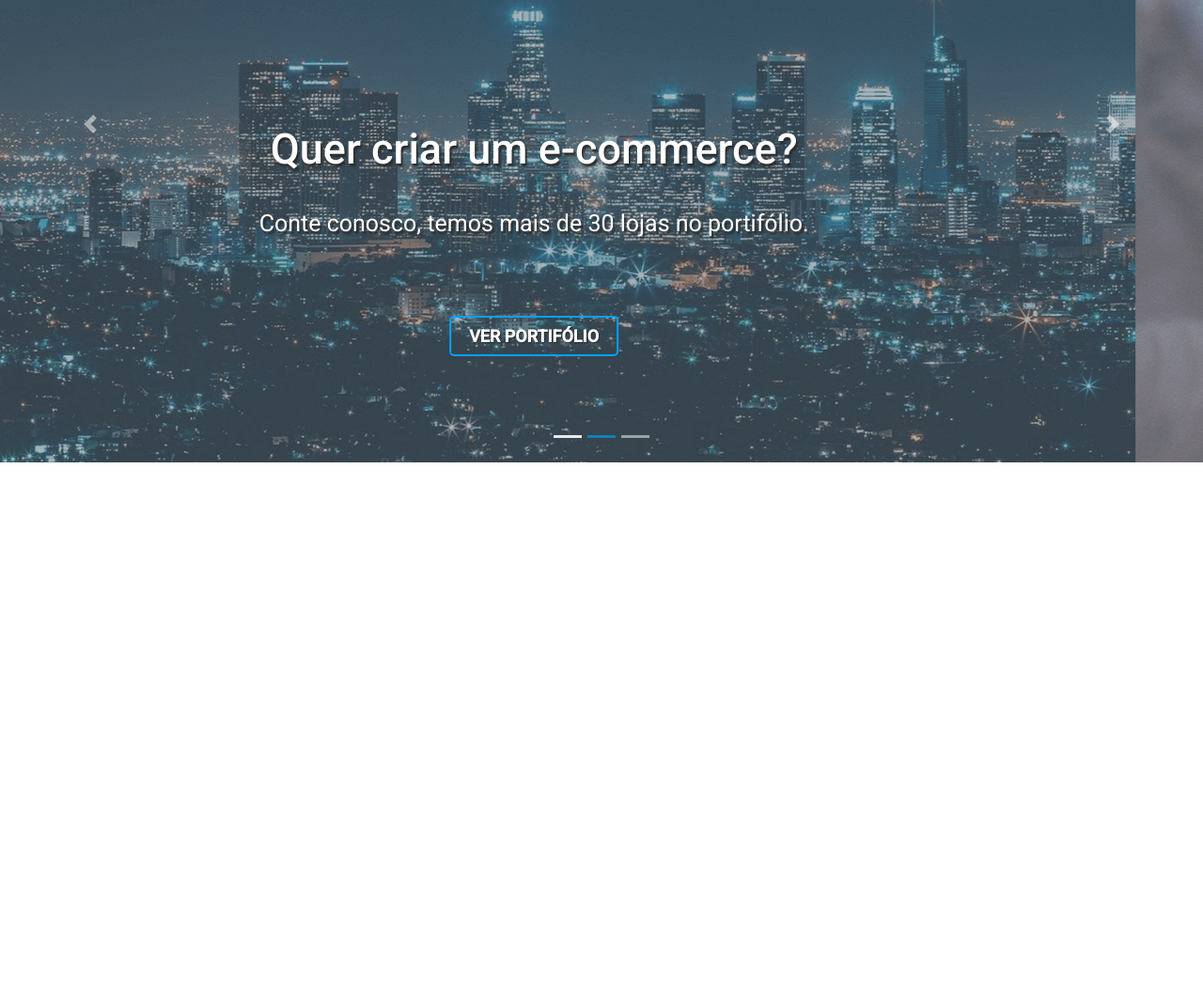
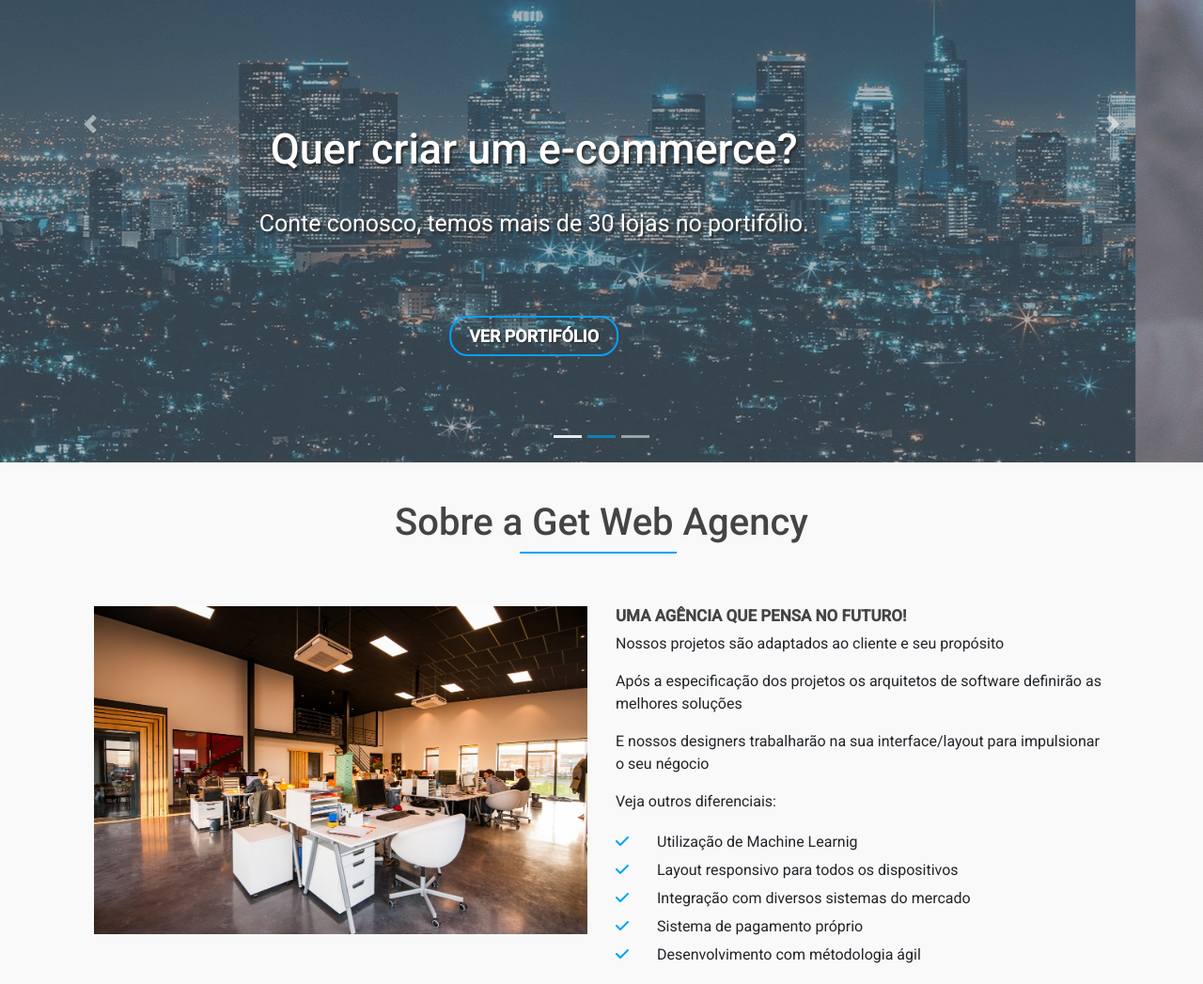
Before and after one commit to gabrielbtera/GetWebAgency, a plain HTML site: page index.html in a window 1280 px wide. Shown: the part 228-1275 px from the top of the page at 94% size. Before the commit the page ends 800 px from the top, so only its background shows below. Drawn offline with nearby package versions, Linux system fonts and the light colour scheme.

Commit message:
about the company main page

```diff
--- a/css/styles.css
+++ b/css/styles.css
@@ -47,18 +47,17 @@
 
 #home-menu, #about-menu,  #services-menu, #team-menu, #portfolio-menu, #contact-menu{
     text-decoration: none;
-    border-bottom: 3px transparent #c9c9c9;
-    padding-bottom: 31px;
+    border-bottom: 2px transparent #c9c9c9;
+    padding-bottom: 33px;
     display: inline-block;
-    transition: 0.4s;
-
+    transition: 0.3s;
 
 }
 
 #home-menu:hover, #about-menu:hover,  #services-menu:hover, #team-menu:hover, #portfolio-menu:hover, #contact-menu:hover{
     text-decoration: none;
     background-color: rgb(46, 46, 46);
-    border-bottom: 3px solid #5fc4ff ;
+    border-bottom: 2px solid #5fc4ff ;
     color: #5fc4ff;
     scroll-padding-bottom: initial;
     padding-bottom:31px;
@@ -75,9 +74,11 @@
 
 .container-fluid{
     padding: 0px;
+
 }
 
 #mainSlider .carousel-inner, #mainSlider .carousel-item{
+    padding-bottom: 50px;
     height: 90vh;
 }
 
@@ -107,12 +108,10 @@
     color: #ffffff;
     font-size: 18px;
     border: 2px solid #00a2ff;
-    border-radius: 5px;
+    border-radius: 20px;
     width: 150px;
     padding: 9px 19px;
     transition: 0.2s;
-
-
 }
 
 .carousel-caption.d-none.d-md-block .main-btn:hover {
@@ -125,3 +124,51 @@
 .carousel-indicators .active {
      background-color: #00a2ff;
 }
+
+
+/* sobre a empresa */
+
+#about-area{
+    background-color: #f9f9f9;
+}
+
+.main-title{
+    padding-top: 40px;
+    color: #444;
+    margin: 0 0 65px 0;
+    font-size: 40px;
+    text-align: center;
+
+}
+
+.main-title::after{
+    content: "";
+    border-top: 2px solid #333;
+    width: 15%;
+    position: absolute;
+    top:95px;
+    left: 42.2%;
+    border-color: #00a2ff;
+
+}
+
+.about-title {
+    font-size: 17px;
+    color: #444;
+    text-transform: uppercase;
+    font-weight: bold;
+}
+
+#about-list {
+    list-style: none;
+    padding-left: 0;
+}
+
+#about-list li {
+    line-height: 30px;
+}
+
+#about-list i {
+    color: #00a2ff;
+    margin-right: 30px;
+}
--- a/index.html
+++ b/index.html
@@ -93,8 +93,39 @@
                     <span class="carousel-control-next-icon" aria-hidden="true"></span>
                     <span class="sr-only">Next</span>
                 </a>
+            </div>
+            <!-- sobre a empresa-->
+            <div id="about-area">
+                <div class="container">
+                    <div class="row">
+                        <div class="col-12">
+                            <h3 class = "main-title">Sobre a Get Web Agency</h3>
 
+                        </div>
+                        <div class = "line">
+                        </div>
+                        <div class="col-md-6">
+                            <img src="img/agencia.jpg" alt="Agência GWA" class="img-fluid">
+                        </div>
+                        <div class="col-md-6">
+                            <h3 class="about-title">Uma agência que pensa no futuro!</h3>
+                            <p>Nossos projetos são adaptados ao cliente e seu propósito</p>
+                            <p>Após a especificação dos projetos os arquitetos de software definirão as melhores soluções</p>
+                            <p>E nossos designers trabalharão na sua interface/layout para impulsionar o seu négocio</p>
+                            <p>Veja outros diferenciais:</p>
+                            <ul id="about-list" >
+                                <li><i class="fas fa-check"></i>Utilização de Machine Learnig</li>
+                                <li><i class="fas fa-check"></i>Layout responsivo para todos os dispositivos</li>
+                                <li><i class="fas fa-check"></i>Integração com diversos sistemas do mercado</li>
+                                <li><i class="fas fa-check"></i>Sistema de pagamento próprio</li>
+                                <li><i class="fas fa-check"></i>Desenvolvimento com métodologia ágil</li>
+
+                            </ul>
+                        </div>
+                    </div>
+                </div>
             </div>
+
         </div>
     </main>
 
```
